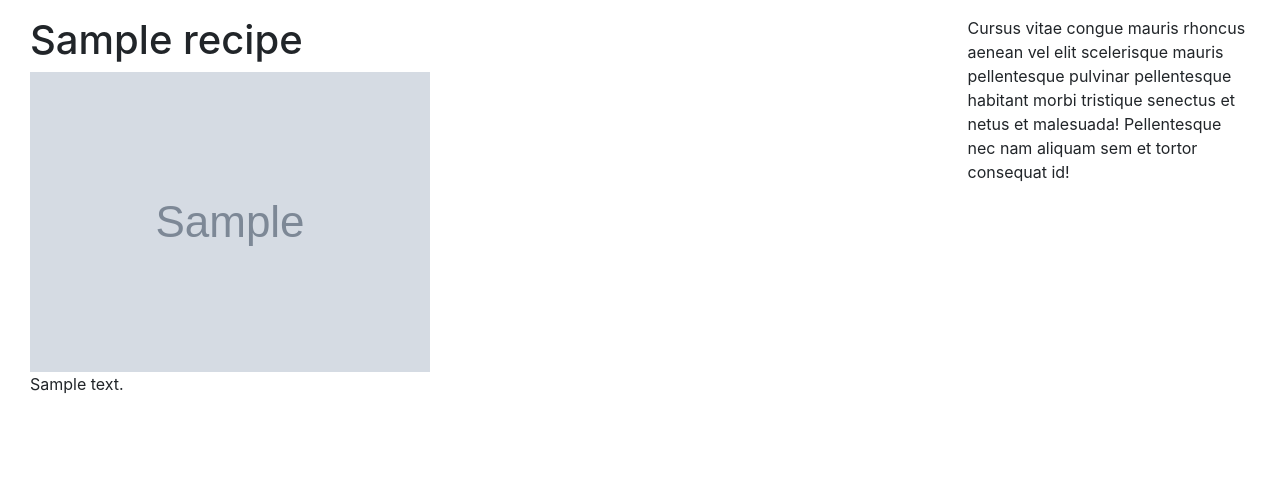
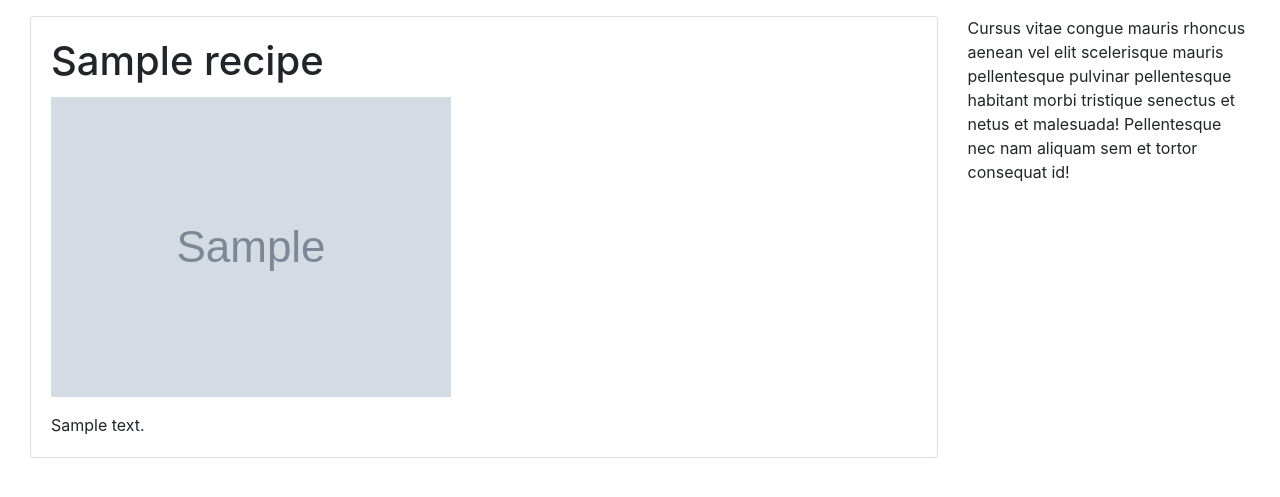
Before and after one commit to KaratasFurkan/Recipe-Sharing-App, a Django app: page / in a window 1280 px wide. Shown: the part 56-553 px from the top of the page. Run offline with Django 3.2, Linux system fonts and the light colour scheme; tables that the repository leaves empty hold one stand-in row (Sample ...); some libraries are stand-ins or nearby versions.

Commit message:
Implement Cards

```diff
--- a/templates/home.html
+++ b/templates/home.html
@@ -5,10 +5,12 @@
     <div class="row">
       <div class="col-9">
         {% for recipe in recipes %}
-          <div>
-            <h1>{{ recipe.name }}</h1>
-            <img alt="{{ recipe.name }}" src="{{ recipe.image.url }}"/>
-            <p>{{ recipe.description }}</p>
+          <div class="card mb-3">
+            <div class="card-body">
+              <h1 class="card-title">{{ recipe.name }}</h1>
+              <img class="img-fluid mb-3" alt="{{ recipe.name }}" src="{{ recipe.image.url }}"/>
+              <p class="card-text">{{ recipe.description }}</p>
+            </div>
           </div>
         {% endfor %}
       </div>
```
